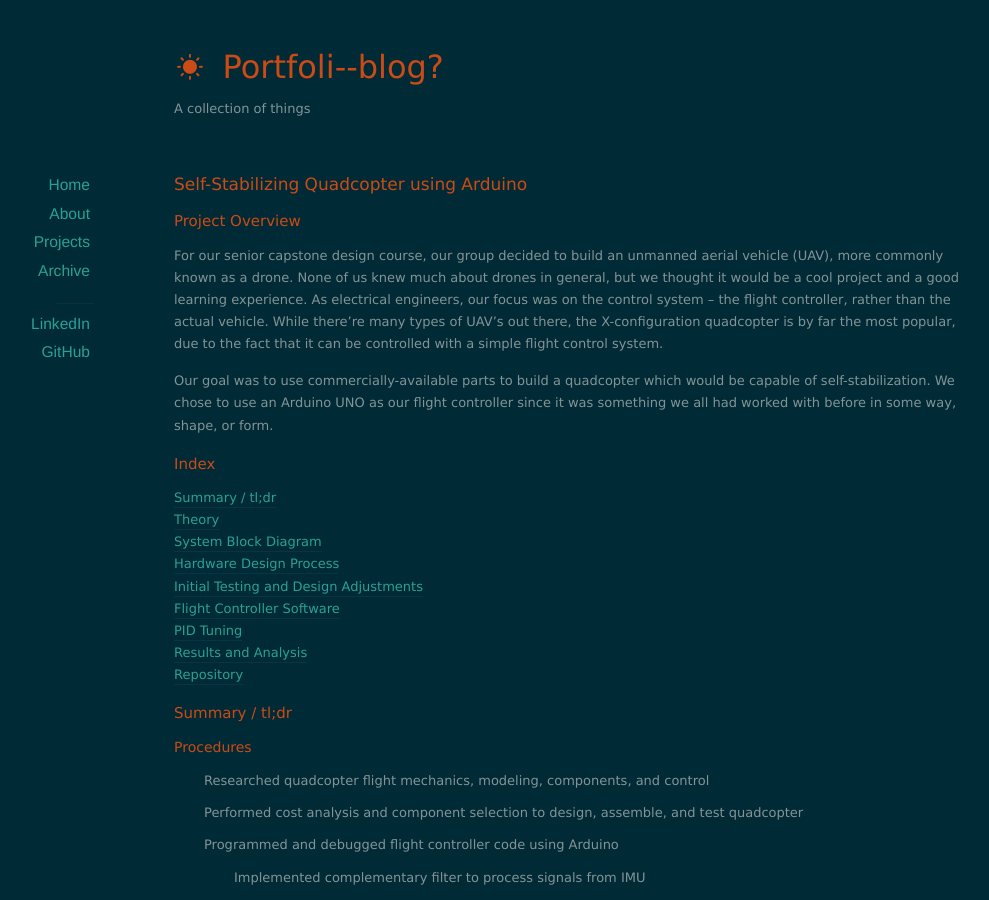
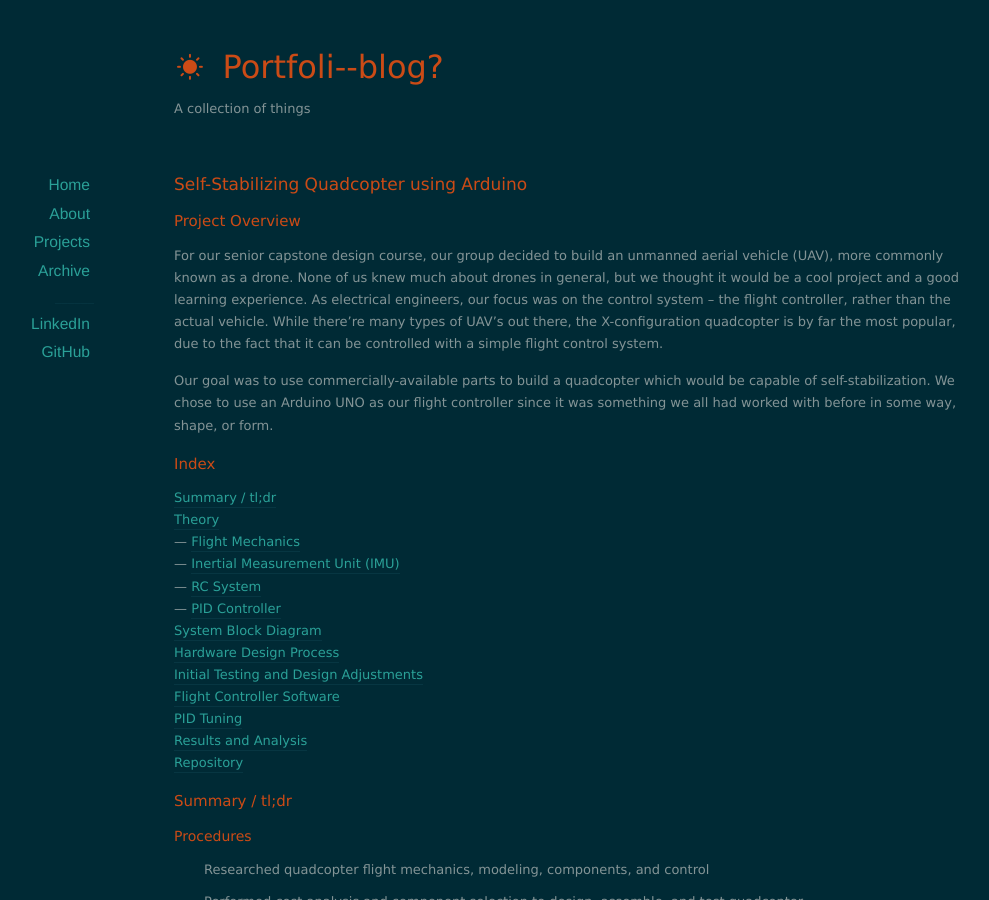
Before and after one commit to nolanschan/nolanschan.github.io, a Jekyll site: the page built from projects/quadcopter/index.markdown, in a window 1280 px wide and 900 px high. Shown: the whole window, without its empty margins (66-1055 px from the left). Built offline with Jekyll 4.4.1, drawn with Linux system fonts in a browser that asks for light colours; nearby versions of some CDN libraries.

Commit message:
Update index.markdown

```diff
--- a/projects/quadcopter/index.markdown
+++ b/projects/quadcopter/index.markdown
@@ -14,6 +14,10 @@ Our goal was to use commercially-available parts to build a quadcopter which wou
 
 [Summary / tl;dr](#summary--tldr) <br>
 [Theory](#theory) <br>
+— [Flight Mechanics](#flight-mechanics) <br>
+— [Inertial Measurement Unit (IMU)](#inertial-measurement-unit-imu) <br>
+— [RC System](#rc-system) <br>
+— [PID Controller](#pid-controller) <br>
 [System Block Diagram](#system-block-diagram) <br>
 [Hardware Design Process](#hardware-design-process) <br>
 [Initial Testing and Design Adjustments](#initial-testing-and-design-adjustments) <br>
```
